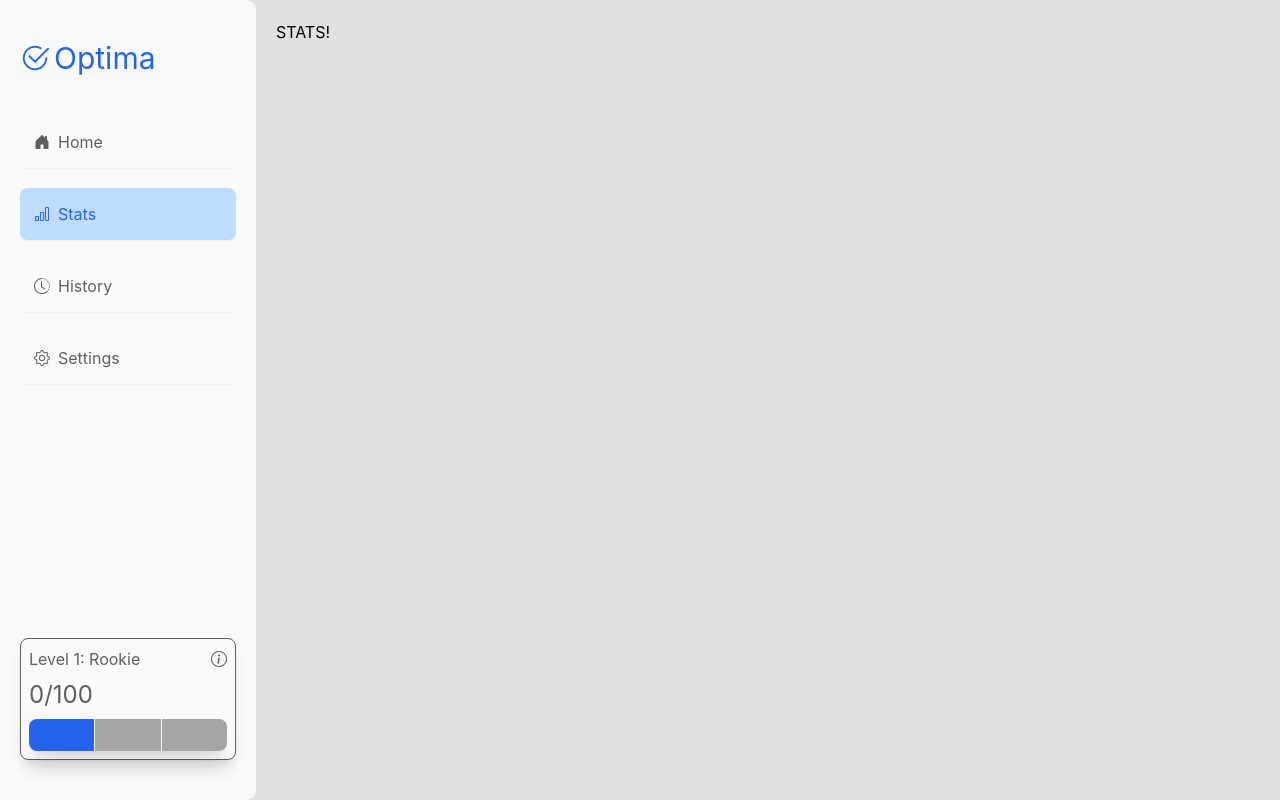
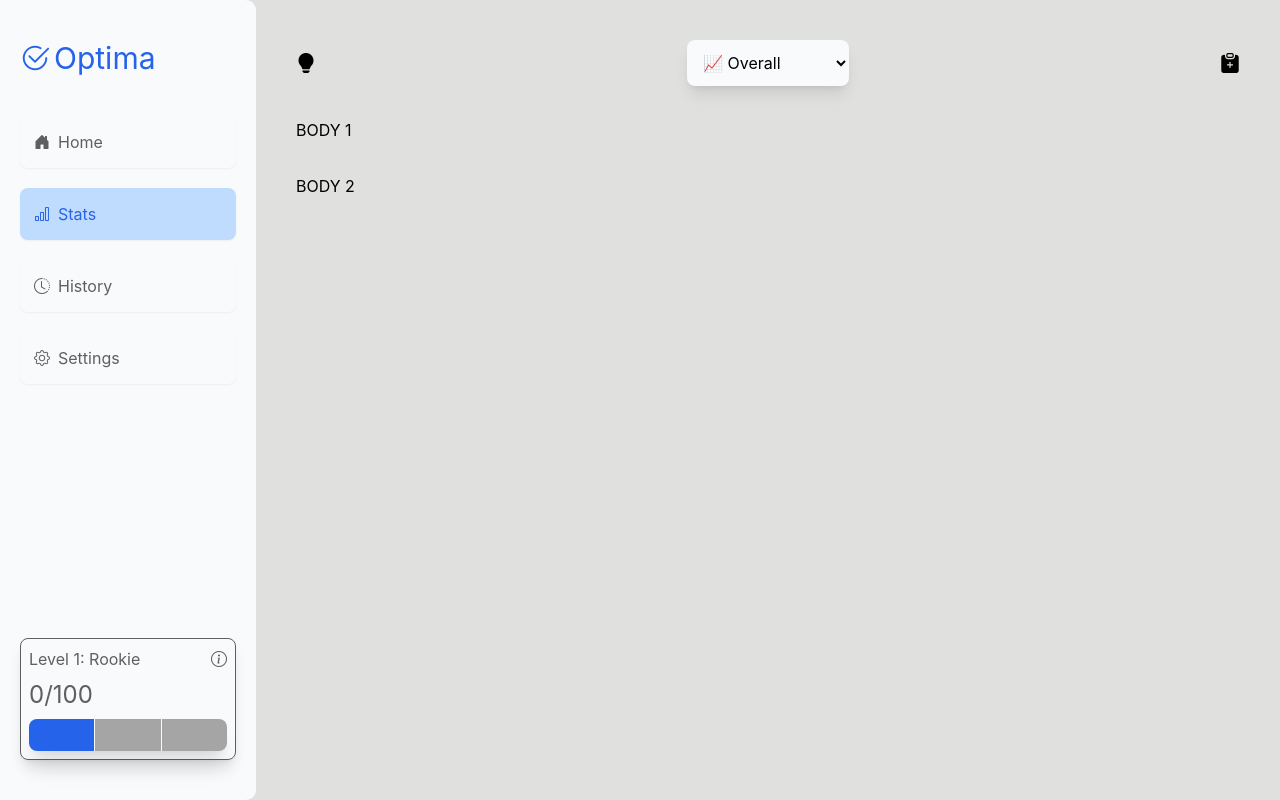
Before and after one commit to theinternetfae/Construction-site, a React (Vite) app: page /test/stats in a window 1280 px wide. Built offline with nearby package versions, Linux system fonts and the light colour scheme.

Commit message:
Stats header

```diff
--- a/src/index.css
+++ b/src/index.css
@@ -426,6 +426,28 @@ body {
           }
         }
       }
+
+      .stats {
+        @apply flex flex-col gap-8
+        md:p-3
+        lg:p-5;
+
+        .stats-header {
+          @apply flex justify-between items-center;
+
+          i {
+            @apply text-lg cursor-pointer transition duration-300 ease-in-out
+            hover:text-[var(--light-accent)]
+            lg:text-xl;
+          }
+
+          select {
+            @apply p-2 text-sm bg-[#F9FAFB] rounded-lg shadow-lg
+            focus:outline-none
+            lg:p-3 lg:text-base;
+          }
+        }
+      }
     }
   }
 
--- a/src/pages/Stats.jsx
+++ b/src/pages/Stats.jsx
@@ -1,8 +1,28 @@
 function Stats() {
     return (
-        <>
-            STATS!
-        </>
+        <div className="stats">
+
+            <section className="stats-header">
+
+                <i className="bi bi-lightbulb-fill"></i>
+                <select name="" id="">
+                    <option value="">📈 Overall</option>
+                    <option value="">✏ Draw</option>
+                    <option value="">💻 SMM</option>
+                    <option value="">🙏🏾 Pray</option>
+                    <option value="">👩🏾‍💻 Code</option>
+                    <option value="">🤸🏾‍♀️ Gym</option>
+                    <option value="">📞 Call mummy</option>
+                </select>
+                <i className="bi bi-clipboard-plus-fill"></i>
+
+            </section>
+
+            <section>BODY 1</section>
+
+            <section>BODY 2</section>
+
+        </div>
     );
 }
 
```
